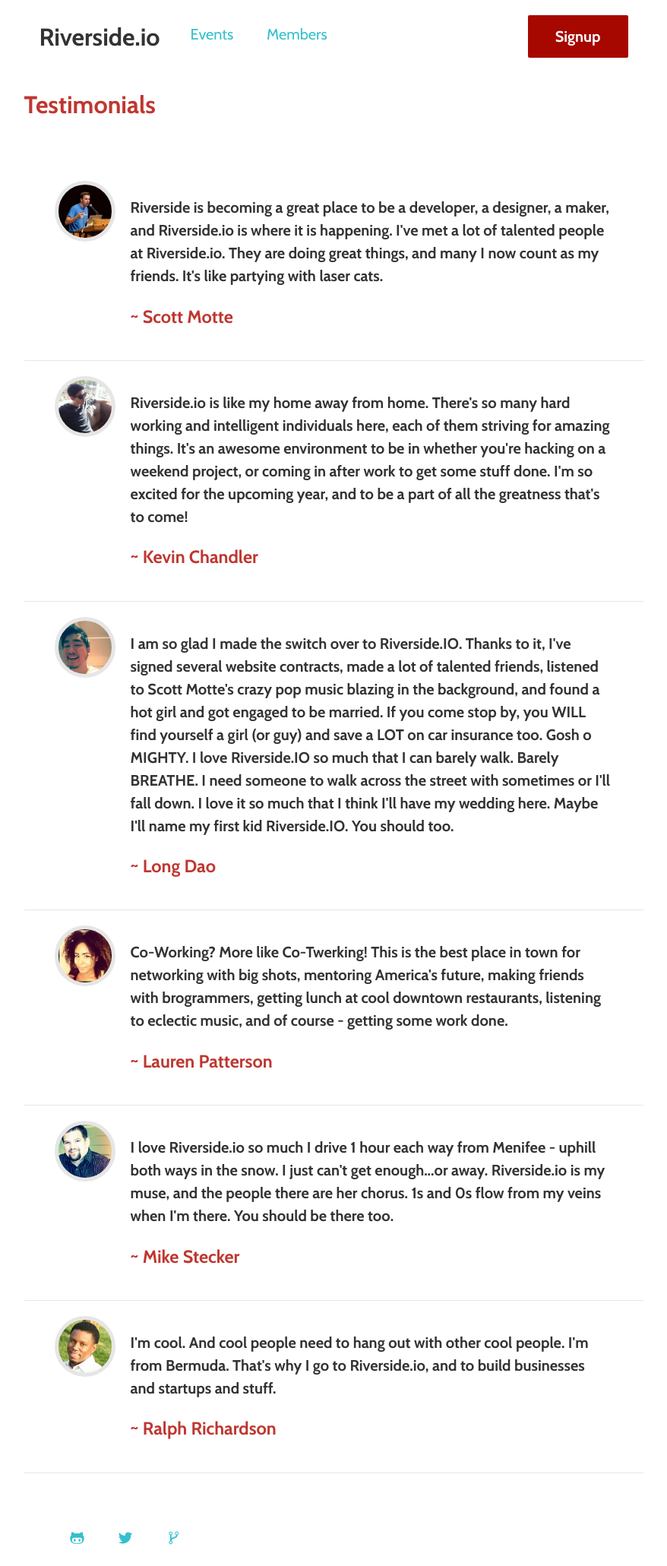
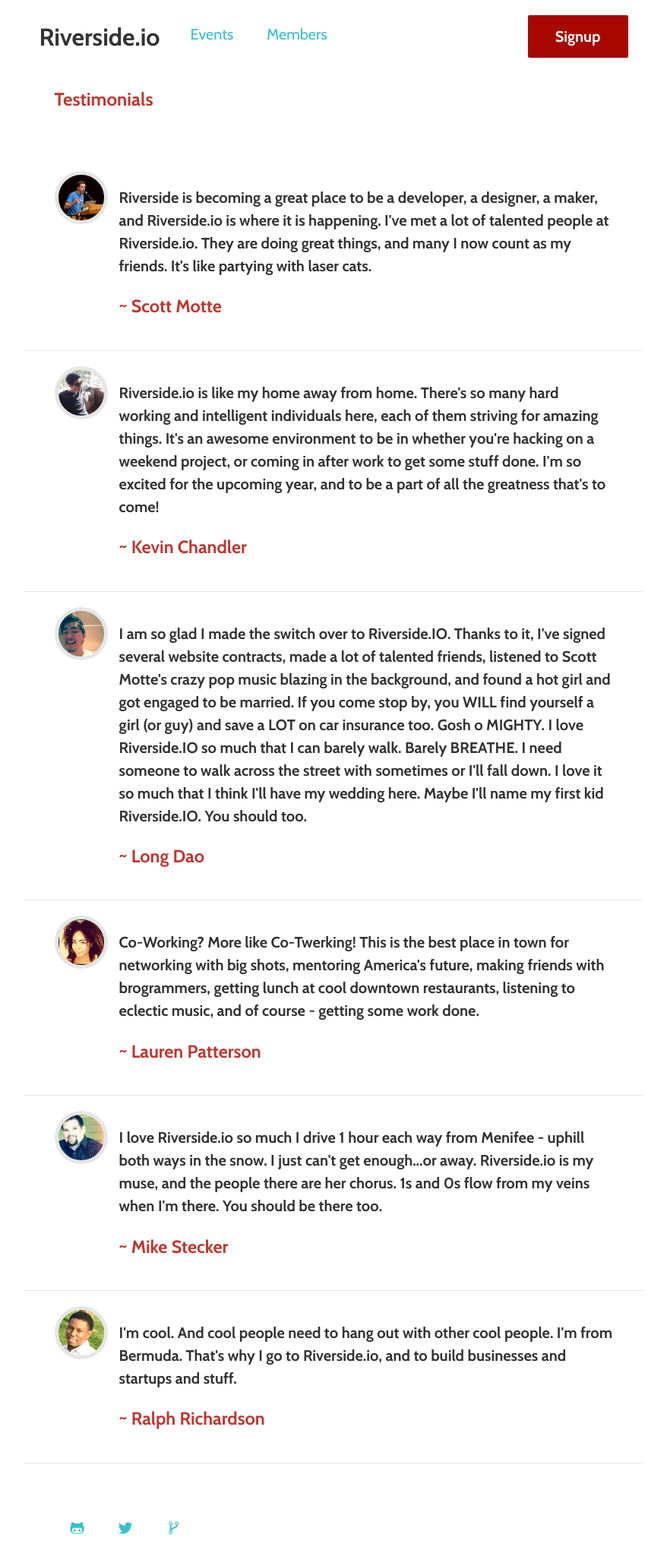
Before and after one commit to riversideio/riversideio.github.io, a Jekyll site: the page built from testimonials.html, in a window 1280 px wide. Shown: the whole page at 76% size, without its empty margins (201-1079 px from the left). Built offline with Jekyll 4.4.1, drawn with Linux system fonts in a browser that asks for light colours; some web fonts are replaced; Markdown is read by kramdown in place of the engine named in the settings.

Commit message:
making avatars smaller to gain some area

```diff
--- a/css/main.css
+++ b/css/main.css
@@ -1292,6 +1292,9 @@
   color: #333333;
   margin-top: -15px;
   display: block; }
+
+.page-header {
+  padding-left: 40px; }
 
 header[role="main"] {
   max-height: 60px;
@@ -1387,8 +1390,8 @@
 
 .avatar {
   display: block;
-  height: 70px;
-  width: 70px;
+  height: 60px;
+  width: 60px;
   background-color: #e6e6e6;
   background-size: cover;
   padding: 0;
@@ -1547,7 +1550,7 @@
       top: 20px;
       left: 40px; }
     .members-list .member-list-item .member-list-item-content {
-      margin-left: 100px; }
+      margin-left: 85px; }
 
 .events-header {
   padding: 0 40px; }
--- a/css/sass/avatar.scss
+++ b/css/sass/avatar.scss
@@ -1,7 +1,7 @@
 .avatar {
 	display: block;
-	height: 70px;
-	width: 70px;
+	height: 60px;
+	width: 60px;
 	background-color: $lightGrey;
 	background-size: cover;
 	padding: 0;
--- a/css/sass/pages/members.scss
+++ b/css/sass/pages/members.scss
@@ -13,7 +13,7 @@
 			left: 40px;
 		}
 		.member-list-item-content{
-			margin-left: 100px;
+			margin-left: 85px;
 		}
 	}
 }
--- a/css/sass/typography.scss
+++ b/css/sass/typography.scss
@@ -24,3 +24,7 @@
 	margin-top: -15px;
 	display: block;
 }
+
+.page-header{
+	padding-left: 40px;
+}
--- a/members.html
+++ b/members.html
@@ -2,6 +2,7 @@
 layout: default
 title: Riverside.io | Members
 ---
+<h2 class="page-header">Members</h2>
 <ul class="members-list">
 	{% for member in site.data.members %}
 		<li class="member-list-item">
--- a/testimonials.html
+++ b/testimonials.html
@@ -2,7 +2,7 @@
 layout: default
 title: Riverside.io | Testimonials
 ---
-<h1>Testimonials</h1>
+<h2 class="page-header">Testimonials</h2>
 <ul class="members-list">
 	{% for testimonial in site.data.testamonials %}
 		<li class="member-list-item" id="{{testimonial.name | uri_escape}}">
```
